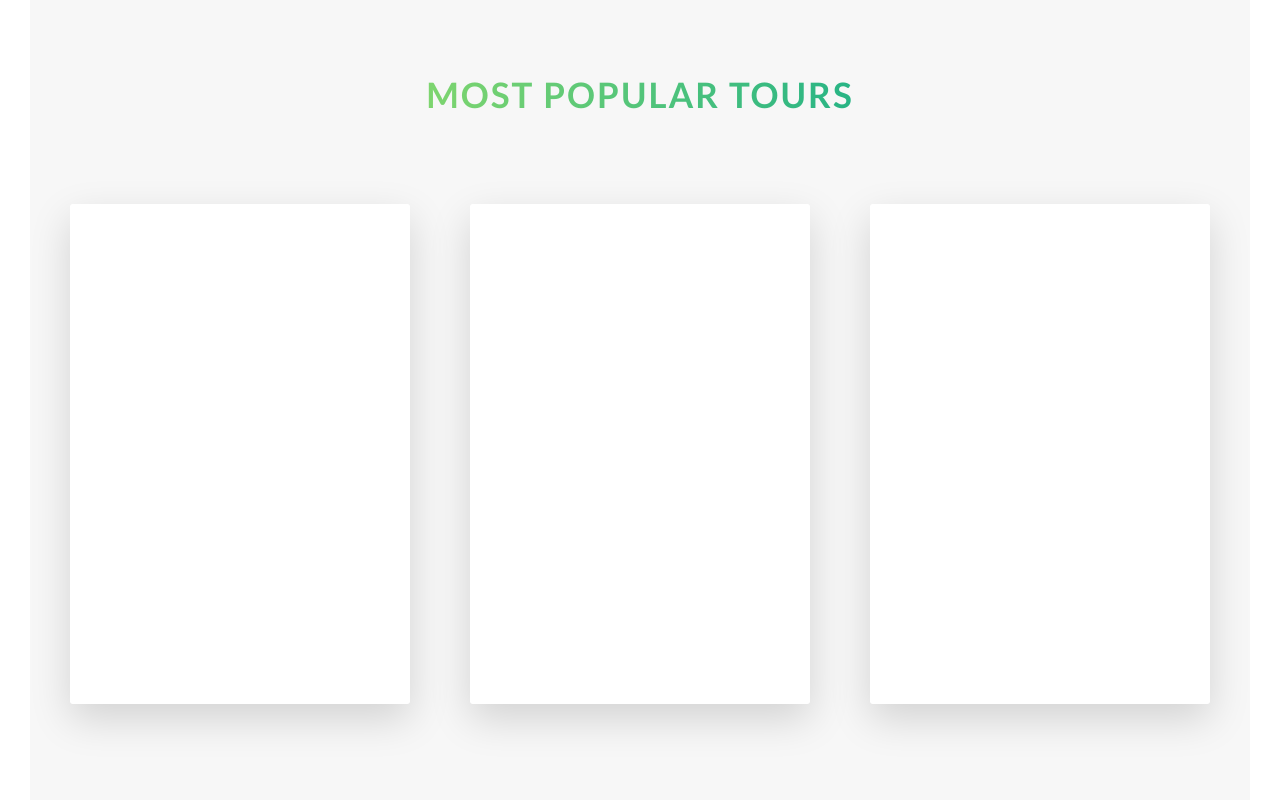
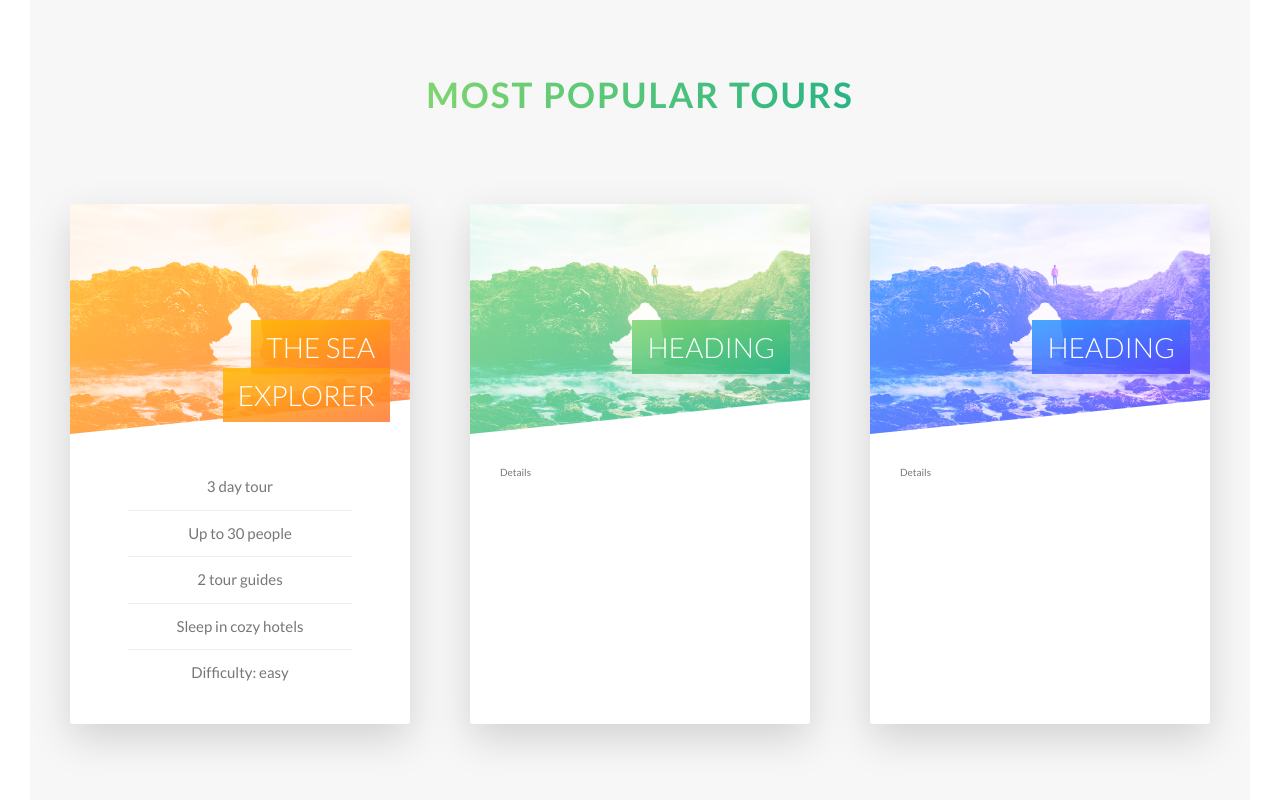
Before and after one commit to DavidNeiOs/natours, a React (Create React App) app: page / in a window 1280 px wide. Shown: the part 2305-3105 px from the top of the page. Built offline with nearby package versions, Linux system fonts and the light colour scheme.

Commit message:
front card styled

```diff
--- a/src/App.js
+++ b/src/App.js
@@ -143,7 +143,23 @@ function App() {
           <div className="row">
             <div className="col-1-of-3">
               <div className="card">
-                <div className="card__side card__side--front">FRONT</div>
+                <div className="card__side card__side--front">
+                  <div className="card__picture card__picture--1">&nbsp;</div>
+                  <h4 className="card__heading">
+                    <span className="card__heading-span card__heading-span--1">
+                      The sea explorer
+                    </span>
+                  </h4>
+                  <div className="card__details">
+                    <ul>
+                      <li>3 day tour</li>
+                      <li>Up to 30 people</li>
+                      <li>2 tour guides</li>
+                      <li>Sleep in cozy hotels</li>
+                      <li>Difficulty: easy</li>
+                    </ul>
+                  </div>
+                </div>
                 <div className="card__side card__side--back card__side--back-1">
                   BACK
                 </div>
@@ -151,7 +167,15 @@ function App() {
             </div>
             <div className="col-1-of-3">
               <div className="card">
-                <div className="card__side card__side--front">FRONT</div>
+                <div className="card__side card__side--front">
+                  <div className="card__picture card__picture--2">&nbsp;</div>
+                  <h4 className="card__heading">
+                    <span className="card__heading-span card__heading-span--2">
+                      Heading
+                    </span>
+                  </h4>
+                  <div className="card__details">Details</div>
+                </div>
                 <div className="card__side card__side--back card__side--back-2">
                   BACK
                 </div>
@@ -159,7 +183,15 @@ function App() {
             </div>
             <div className="col-1-of-3">
               <div className="card">
-                <div className="card__side card__side--front">FRONT</div>
+                <div className="card__side card__side--front">
+                  <div className="card__picture card__picture--3">&nbsp;</div>
+                  <h4 className="card__heading">
+                    <span className="card__heading-span card__heading-span--3">
+                      Heading
+                    </span>
+                  </h4>
+                  <div className="card__details">Details</div>
+                </div>
                 <div className="card__side card__side--back card__side--back-3">
                   BACK
                 </div>
--- a/src/sass/abstract/_variables.scss
+++ b/src/sass/abstract/_variables.scss
@@ -14,6 +14,7 @@ $color-white: #fff;
 $color-black: #000;
 
 $color-grey-light-1: #f7f7f7;
+$color-grey-light-2: #eee;
 
 // GRID
 $grid-width: 114rem;
--- a/src/sass/components/_card.scss
+++ b/src/sass/components/_card.scss
@@ -2,13 +2,11 @@
   perspective: 150rem;
   -mox-perspective: 150rem;
   position: relative;
-  height: 50rem;
+  height: 52rem;
 
   &__side {
     background-color: $color-white;
-    color: white;
-    font-size: 2rem;
-    height: 50rem;
+    height: 52rem;
     transition: all .8s ease;
     position: absolute;
     top:0;
@@ -16,6 +14,7 @@
     width: 100%;
     backface-visibility: hidden;
     border-radius: 3px;
+    overflow: hidden;
     box-shadow: 0 1.5rem 4rem rgba($color-black, .15);
 
     &--front {
@@ -38,10 +37,79 @@
   }
 
   &:hover &__side--front {
-    transform: rotateY(180deg);
+    transform: rotateY(-180deg);
   }
 
   &:hover &__side--back {
     transform: rotateY(0);
   }
+
+  // FRONT SIDE STYLING
+  &__picture {
+    background-size: cover;
+    height: 23rem;
+    background-blend-mode: screen;
+    -webkit-clip-path: polygon(0 0, 100% 0, 100% 85%, 0 100%);
+    clip-path: polygon(0 0, 100% 0, 100% 85%, 0 100%);
+
+    &--1 {
+      background-image: linear-gradient(to right bottom, $color-secondary-light, $color-secondary-dark), url("../../img/nat-5.jpg");
+    }
+
+    &--2 {
+      background-image: linear-gradient(to right bottom, $color-primary-light, $color-primary-dark), url("../../img/nat-5.jpg");
+    }
+
+    &--3 {
+      background-image: linear-gradient(to right bottom, $color-tertiary-light, $color-tertiary-dark), url("../../img/nat-5.jpg");
+    }
+  }
+
+  &__heading {
+    font-size: 2.8rem;
+    font-weight: 300;
+    text-transform: uppercase;
+    text-align: right;
+    color: $color-white;
+    position: absolute;
+    top: 12rem;
+    right: 2rem;
+    width: 75%;
+  }
+
+  &__heading-span {
+    padding: 1rem 1.5rem;
+    -webkit-box-decoration-break: clone;
+    box-decoration-break: clone;
+
+    &--1 {
+      background-image: linear-gradient(to right bottom, rgba($color-secondary-light, .85), rgba($color-secondary-dark, .85));
+    }
+    &--2 {
+      background-image: linear-gradient(to right bottom, rgba($color-primary-light, .85), rgba($color-primary-dark, .85));
+    }
+    &--3 {
+      background-image: linear-gradient(to right bottom, rgba($color-tertiary-light, .85), rgba($color-tertiary-dark, .85));
+    }
+  }
+
+  &__details {
+    padding: 3rem;
+
+    ul {
+      list-style: none;
+      width: 80%;
+      margin: 0 auto;
+
+      li{
+        text-align: center;
+        font-size: 1.5rem;
+        padding: 1rem;
+
+        &:not(:last-child){
+          border-bottom: 1px solid $color-grey-light-2;
+        }
+      }
+    }
+  }
 }
--- a/src/sass/layout/_header.scss
+++ b/src/sass/layout/_header.scss
@@ -8,6 +8,7 @@
     url("../../img/hero.jpg");
   background-size: cover;
   background-position: top;
+  -webkit-clip-path: polygon(0 0, 100% 0, 100% 75vh, 0 100%);
   clip-path: polygon(0 0, 100% 0, 100% 75vh, 0 100%);
   display: flex;
   justify-content: center;
```
